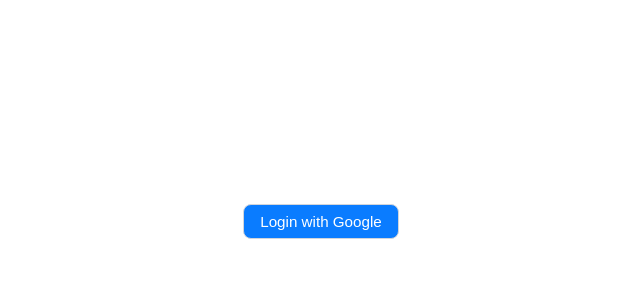
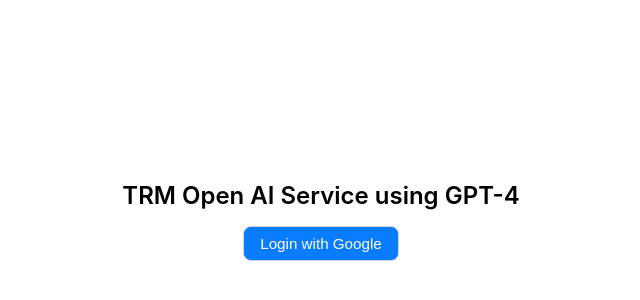
Before and after one commit to react-simple/OpenAIService, a React (Create React App) app in the folder ClientApp/: page / in a window 1280 px wide. Shown: the part 188-488 px from the top of the page, without its empty margins (319-959 px from the left). Built offline with nearby package versions, Linux system fonts and the light colour scheme; no server answers.

Commit message:
Cosmetics

```diff
--- a/ClientApp/src/components/App/AuthGate.tsx
+++ b/ClientApp/src/components/App/AuthGate.tsx
@@ -11,6 +11,7 @@
   if (!isAuthenticated)
     return (
       <div style={{ display: "flex", justifyContent: "center", alignItems: "center", minHeight: "100vh", flexDirection: "column", gap: "1rem" }}>
+        <h1 style={{ margin: 0, fontSize: "1.5rem", fontWeight: 600, textAlign: "center" }}>TRM Open AI Service using GPT-4</h1>
         <Button $primary type="button" onClick={login}>
           Login with Google
         </Button>
--- a/ClientApp/src/components/ChatsModal/ChatsModal.styles.ts
+++ b/ClientApp/src/components/ChatsModal/ChatsModal.styles.ts
@@ -29,7 +29,6 @@
 export const ChatItemContent = styled.div`
   flex: 1;
   min-width: 0;
-  font-size: 0.875rem;
 `;
 
 export const ChatTitle = styled.div`
@@ -38,7 +37,7 @@
 `;
 
 export const ChatDate = styled.div`
-  font-size: 0.8125rem;
+  font-size: 0.875rem;
   color: #6b7280;
 `;
 
```
